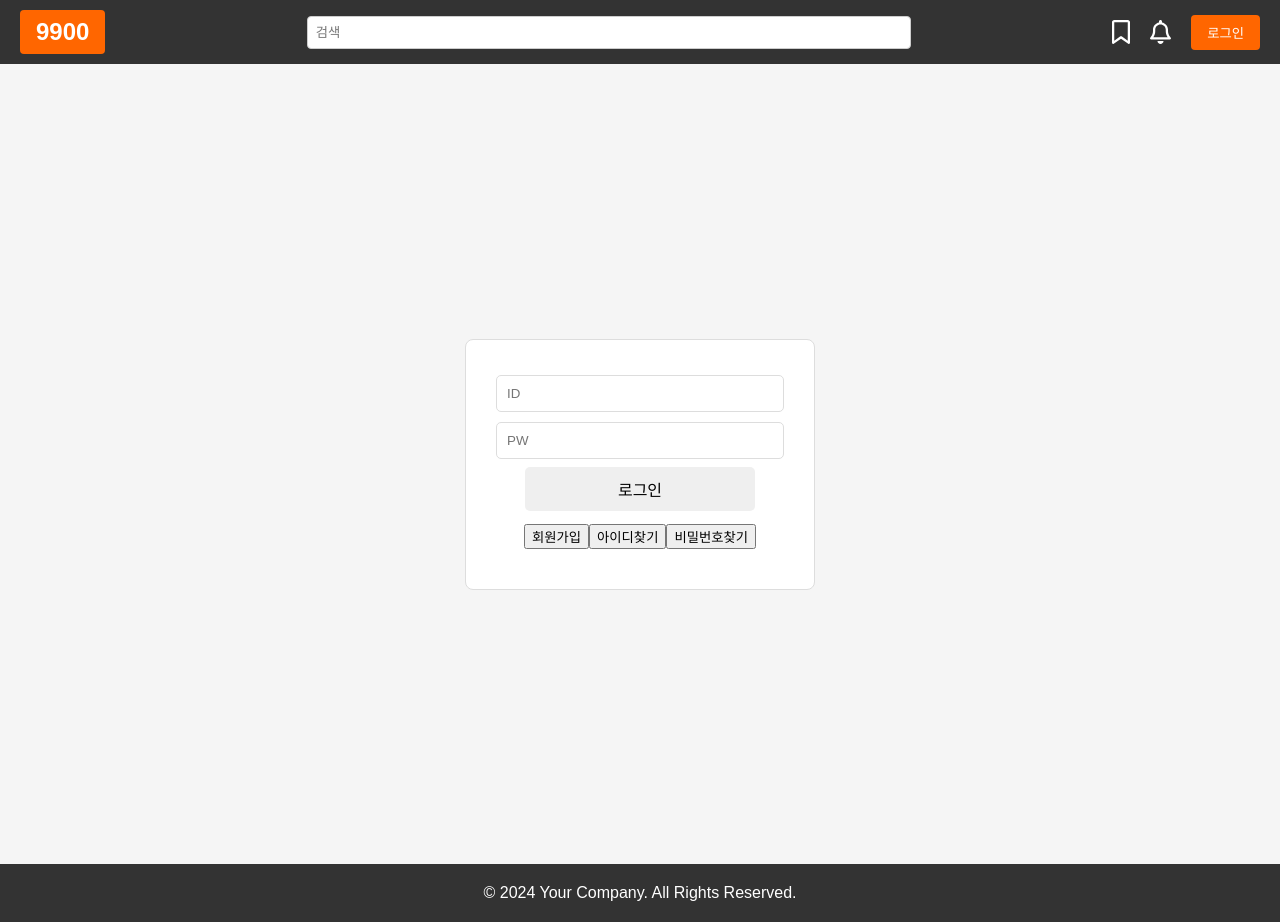
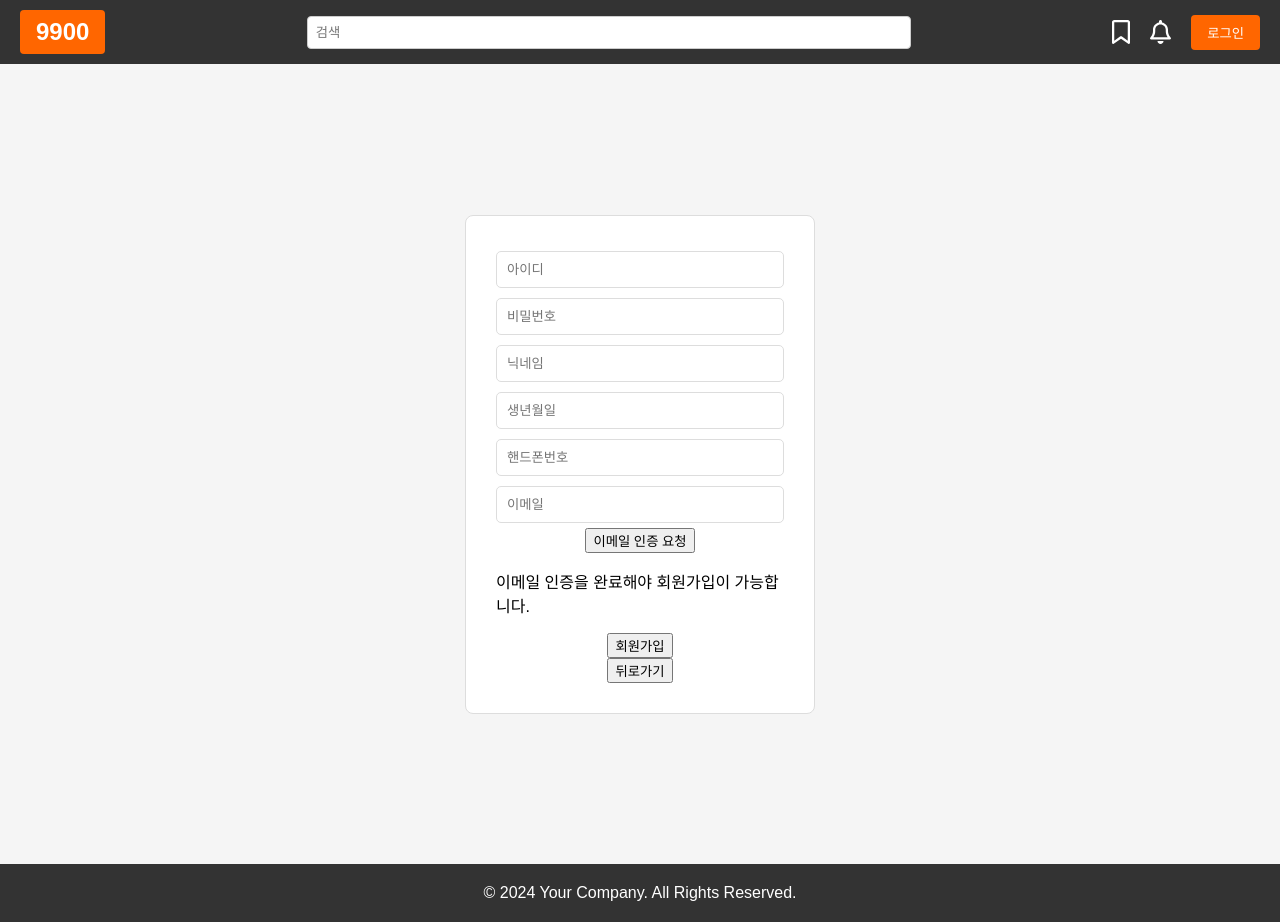
Before and after one commit to wonhee1106/dnz_react, a React (Create React App) app: page /login in a window 1280 px wide. Both pictures are taken after a click on the button "회원가입". Built offline with nearby package versions, Linux system fonts and the light colour scheme; no server answers.

Commit message:
이메일인증

```diff
--- a/src/App.js
+++ b/src/App.js
@@ -7,6 +7,7 @@ import Login from './components/pages/Login/Login.jsx'
 import Alam from './components/pages/Alampage/Alam.jsx'
 import StoreDetail from './components/pages/StoreDetail/StoreDetail.jsx'
 import ConfirmReserveModal from './components/pages/StoreDetail/ReserveButton/ReserveModal/ConfirmReserveModal/ConfirmReserveModal.jsx'
+import Signup from './components/pages/Signup/sigunup.jsx'
 
 
 const App = () => {
@@ -17,6 +18,7 @@ const App = () => {
                 <Routes>
                     <Route path="/" element={<Body />} />
                     <Route path="/login" element={<Login />} />
+                    <Route path="/signup" element={<Signup/>} />
                     <Route path="/storeDetail" element={<StoreDetail />} />
                     <Route path="/alarm" element={<Alam />} />
                     <Route
--- a/src/components/pages/Login/Login.jsx
+++ b/src/components/pages/Login/Login.jsx
@@ -1,53 +1,154 @@
-
-import React from 'react'
-import styles from './Login.module.css'
-import { useState } from 'react';
+import React, { useState } from 'react';
+import styles from './Login.module.css';
 import { useAuthStore } from '../../store/store';
 import { api } from '../../config/config';
-import axios from 'axios'
-import { jwtDecode } from 'jwt-decode'
+import axios from 'axios';
+import {jwtDecode} from 'jwt-decode';
 
+const ServerURL = process.env.REACT_APP_SERVER_URL;
+axios.defaults.withCredentials = true;
 
-const ServerURL =process.env.REACT_APP_SERVER_URL;
-axios.defaults.withCredentials = true;
 const Login = () => {
+    const [user, setUser] = useState({ userId: '', userPw: '' });
+    const { login } = useAuthStore();
+    const [isSignup, setIsSignup] = useState(false);
+    const [signup, setSignup] = useState({
+        userId: '',
+        userPw: '',
+        userName: '',
+        userBirthDate: '',
+        userPhoneNumber: '',
+        userEmail: ''
+    });
+    const [isEmailVerified, setIsEmailVerified] = useState(false);
+    const [verificationCode, setVerificationCode] = useState('');
 
-    const [user, setUser] = useState({ userId: '', userPw: '' })
-    const { login } = useAuthStore();
+    const handleSignupChange = (e) => {
+        const { name, value } = e.target;
+        setSignup((prev) => ({ ...prev, [name]: value }));
+    };
 
     const handleLoginChange = (e) => {
         const { name, value } = e.target;
-        setUser((prev) => ({ ...prev, [name]: value }))
-    }
+        setUser((prev) => ({ ...prev, [name]: value }));
+    };
 
     const handleLogin = () => {
-         api.post(`${ServerURL}/auth/login`, user).then((resp) => {
+        api.post(`${ServerURL}/auth/login`, user)
+            .then((resp) => {
                 console.log(resp);
-            const token = resp.data
+                const token = resp.data;
                 const decoded = jwtDecode(token);
                 console.log(decoded);
                 sessionStorage.setItem('token', token);
                 login(token); // 로그인 함수 호출
-        }).catch((error) => {
+            })
+            .catch((error) => {
                 console.log(error);
+                alert("로그인 실패");
+            });
+    };
+
+    const handleSignup = () => {
+        if (!isEmailVerified) {
+            alert("이메일 인증이 완료되지 않았습니다.");
+            return;
+        }
+
+        console.log(signup); // 데이터를 콘솔에 출력
+        api.post(`${ServerURL}/auth/registerUser`, signup)
+            .then((resp) => {
+                console.log(resp);
+                alert("회원가입 완료");
+                setIsSignup(false);
             })
+            .catch((error) => {
+                console.log(error);
+                alert("회원가입 실패");
+            });
+    };
 
+    const toggleSignup = () => {
+        setIsSignup(!isSignup);
+    };
+
+    const requestEmailVerification = () => {
+        if (!signup.userEmail) {
+            alert("이메일을 입력해 주세요");
+            return;
         }
+
+        api.post(`${ServerURL}/auth/requestEmailVerification/`+ signup.userEmail)
+            .then((resp) => {
+                console.log(resp);
+                alert("이메일이 전송되었습니다. 이메일을 확인해주세요.");
+                setIsEmailVerified(true); // 이메일 인증이 완료되지 않은 상태로 설정
+            })
+            .catch((error) => {
+                console.log(error);
+                alert("이메일 전송 실패, 다시 시도하여 주세요");
+            });
+    };
+
+    const verifyCode = () => {
+        if (!verificationCode) {
+            alert("인증 코드를 입력해 주세요");
+            return;
+        }
+
+        api.post(`${ServerURL}/auth/verifyEmail`, { userEmail: signup.userEmail, verificationCode: verificationCode })
+            .then((resp) => {
+                console.log(resp);
+                if (resp.data === "verified") {
+                    alert("이메일 인증이 완료되었습니다.");
+                    setIsEmailVerified(true);
+                } else {
+                    alert("인증 코드가 올바르지 않습니다.");
+                }
+            })
+            .catch((error) => {
+                console.log(error);
+                alert("인증 코드 검증 실패, 다시 시도하여 주세요");
+            });
+    };
+
     return (
         <div className={styles.LoginContainer}>
-
             <div className={styles.LoginBox}>
+                {!isSignup ? (
+                    <>
                         <input type="text" name="userId" onChange={handleLoginChange} placeholder='ID' />
                         <input type="password" name="userPw" onChange={handleLoginChange} placeholder='PW' />
                         <button className={styles.loginBtn} onClick={handleLogin}>로그인</button>
                         <div className={styles.btn}>
-                    <button>회원가입</button>
+                            <button onClick={toggleSignup}>회원가입</button>
                             <button>아이디찾기</button>
                             <button>비밀번호찾기</button>
                         </div>
+                    </>
+                ) : (
+                    <>
+                        <input type="text" name='userId' onChange={handleSignupChange} placeholder='아이디' />
+                        <input type="password" name='userPw' onChange={handleSignupChange} placeholder='비밀번호' />
+                        <input type="text" name='userName' onChange={handleSignupChange} placeholder='닉네임' />
+                        <input type="text" name='userBirthDate' onChange={handleSignupChange} placeholder='생년월일' />
+                        <input type="text" name='userPhoneNumber' onChange={handleSignupChange} placeholder='핸드폰번호' />
+                        <input type="email" name='userEmail' onChange={handleSignupChange} placeholder='이메일' />
+                        <button onClick={requestEmailVerification}>이메일 인증 요청</button>
+                        {!isEmailVerified && <p>이메일 인증을 완료해야 회원가입이 가능합니다.</p>}
+                        {isEmailVerified && (
+                            <>
+                                <input type="text" value={verificationCode} onChange={(e) => setVerificationCode(e.target.value)} placeholder='인증 코드 입력' />
+                                <button onClick={verifyCode}>인증 코드 확인</button>
+                            </>
+                        )}
+                        <button onClick={handleSignup}>회원가입</button>
+                        <button onClick={toggleSignup}>뒤로가기</button>
+                    </>
+                )}
             </div>
         </div>
-    )
-}
+    );
+};
 
-export default Login
+export default Login;
```
Also changed, not shown: src/components/pages/Signup/signup.module.css (added), src/components/pages/Signup/sigunup.jsx (added). Lines whose indentation alone changed are shown as unchanged.
